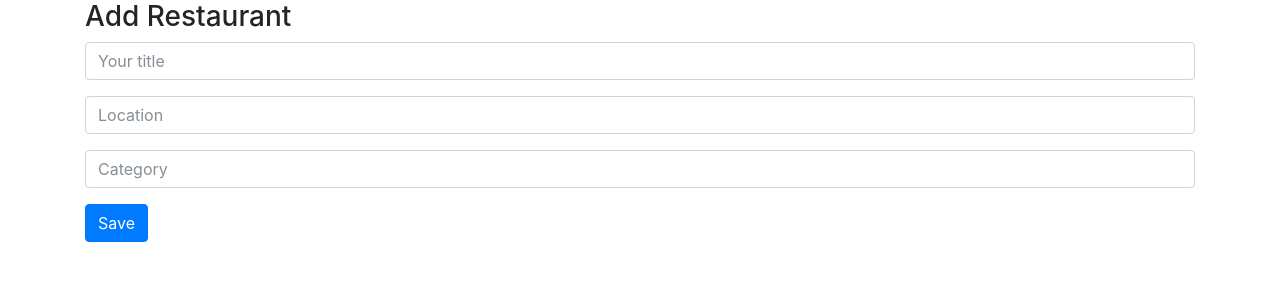
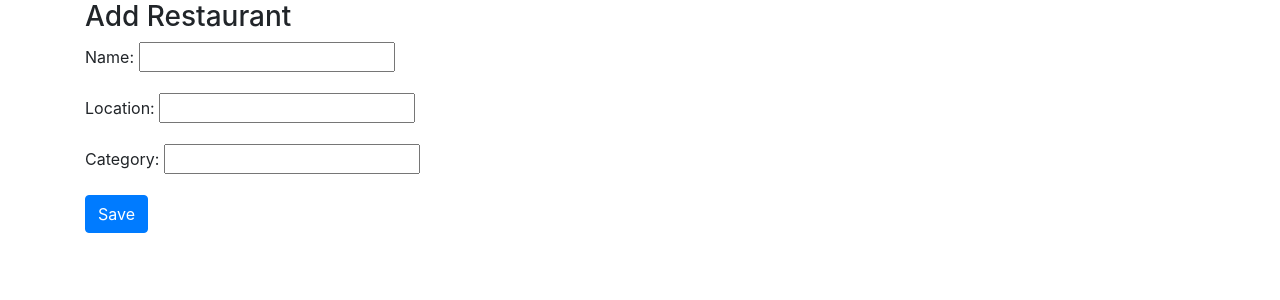
Before and after one commit to Tonykushe/Food-Picker, a Django app: page /restaurants/create/ in a window 1280 px wide. Shown: the part 56-356 px from the top of the page. Run offline with Django 3.2, Linux system fonts and the light colour scheme; some libraries are stand-ins or nearby versions.

Commit message:
Django forms

```diff
--- a/restaurants/templates/restaurants/form.html
+++ b/restaurants/templates/restaurants/form.html
@@ -1,20 +1,14 @@
 {% extends 'restaurants/base.html' %}
 {% block title%} Add Restaurants | {{ block.super }} {% endblock %}
+
+
 {% block body %}
 	<div class="container">
 		<h3>Add Restaurant</h3>
 		<form method="POST">
 			{% csrf_token %}
 
-			  	<div class="form-group">
-				    <input type="text" class="form-control" name="title" placeholder="Your title">
-			  	</div>
-				<div class="form-group">
-				    <input type="text" class="form-control" name="location" placeholder="Location">
-			  	</div>
-			  	<div class="form-group">
-				    <input type="text" class="form-control" name="category" placeholder="Category">
-			  	</div>
+		  	{{ form.as_p }}
 		  	<button type="submit" class="btn btn-primary">Save</button>
 		</form>
 	</div>
--- a/restaurants/views.py
+++ b/restaurants/views.py
@@ -2,14 +2,23 @@ from django.db.models import Q
 from django.shortcuts import render, get_object_or_404
 from django.views import View
 from django.views.generic import TemplateView, ListView, DetailView
+from django.http import HttpResponse, HttpResponseRedirect
 from .models import *
 from .forms import *
 
 # Create your views here.
 
 def restaurant_createview(request):
+	form = RestaurantCreateForm(request.POST or None)
+	if form.is_valid():
+		obj = Restaurant.objects.create(
+				name = form.cleaned_data.get('name'),
+				location = form.cleaned_data.get('location'),
+				category = form.cleaned_data.get('category')
+			)
+		return HttpResponseRedirect('/restaurants/')
 	template_name = 'restaurants/form.html'
-	context = {}
+	context = {'form': form}
 	return render(request, template_name, context)
 
 
```
Also changed, not shown: db.sqlite3. Lines whose indentation alone changed are shown as unchanged.
